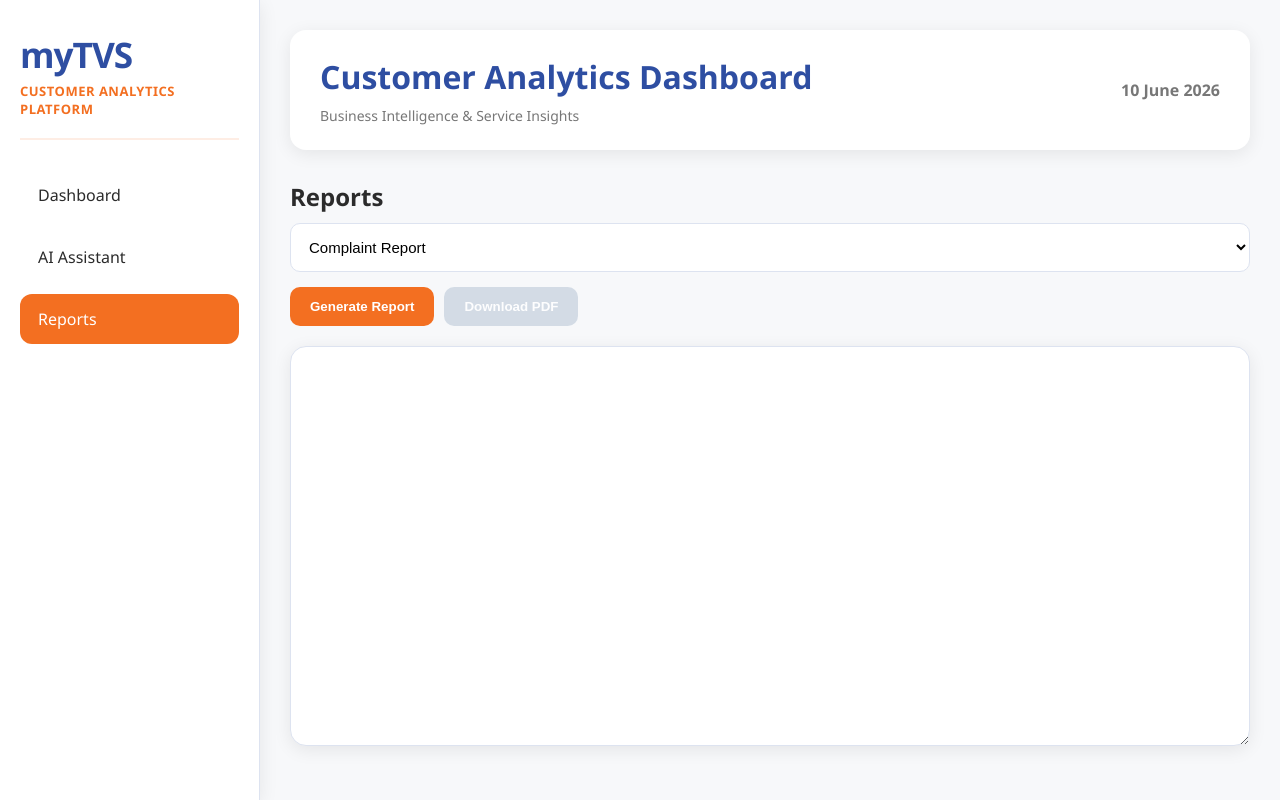
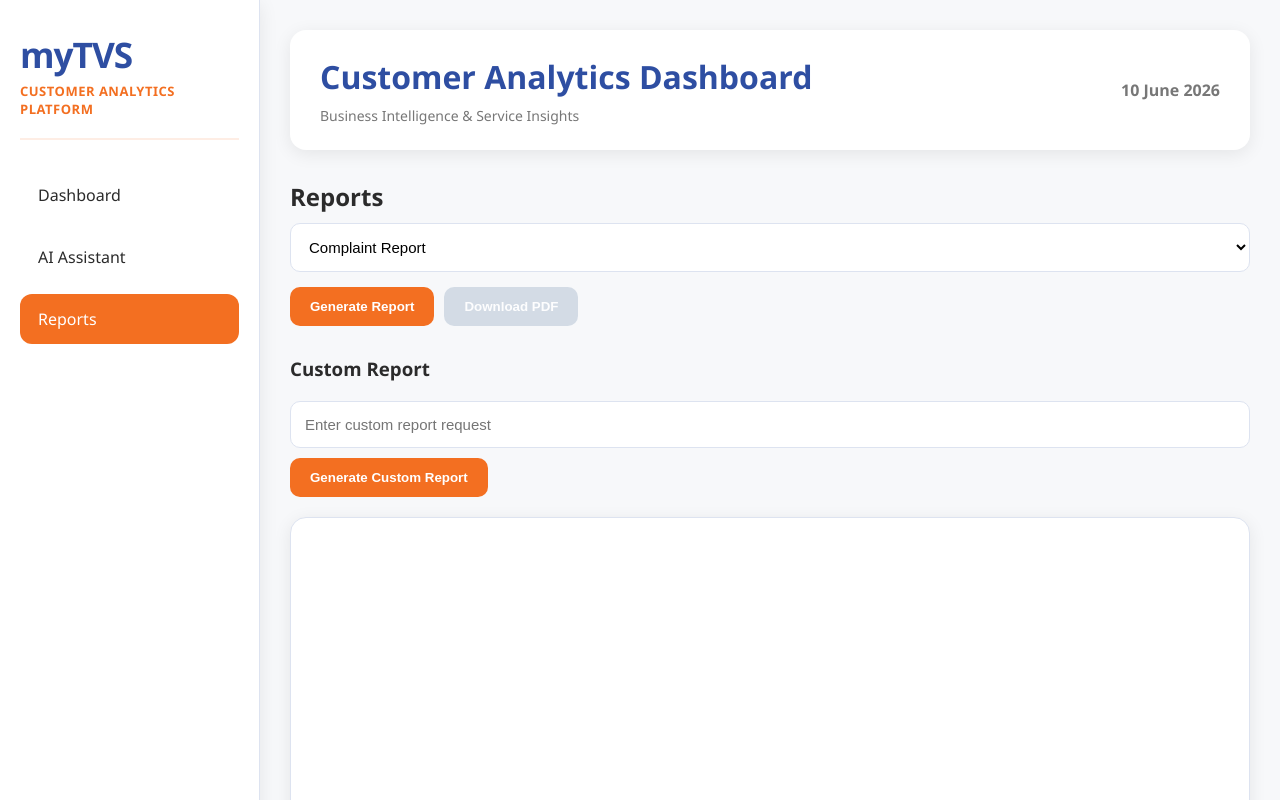
Before and after one commit to grvig/customer-analysis-project, a React (Vite) app in the folder tempapp/: page /reports in a window 1280 px wide. Shown: the top 800 px of the page. Built offline with nearby package versions, Linux system fonts and the light colour scheme.

Commit message:
Add custom report input interface

```diff
--- a/tempapp/src/pages/Reports.jsx
+++ b/tempapp/src/pages/Reports.jsx
@@ -4,6 +4,7 @@
 export default function Reports() {
   const [type, setType] = useState("complaint");
   const [report, setReport] = useState("");
+  const [customQuestion, setCustomQuestion] = useState("");
 
   const handleGenerate = async () => {
     const data = await generateReport(type);
@@ -34,6 +35,32 @@
         Download PDF
       </button>
 
+      <h3
+        style={{
+          marginTop: "30px",
+        }}
+      >
+        Custom Report
+      </h3>
+
+      <input
+        type="text"
+        value={customQuestion}
+        onChange={(e) =>
+          setCustomQuestion(e.target.value)
+        }
+        placeholder="Enter custom report request"
+        style={{
+          width: "100%",
+          marginTop: "20px",
+          marginBottom: "10px",
+        }}
+      />
+
+      <button>
+        Generate Custom Report
+      </button>
+
       <textarea
         value={report}
         readOnly
```
